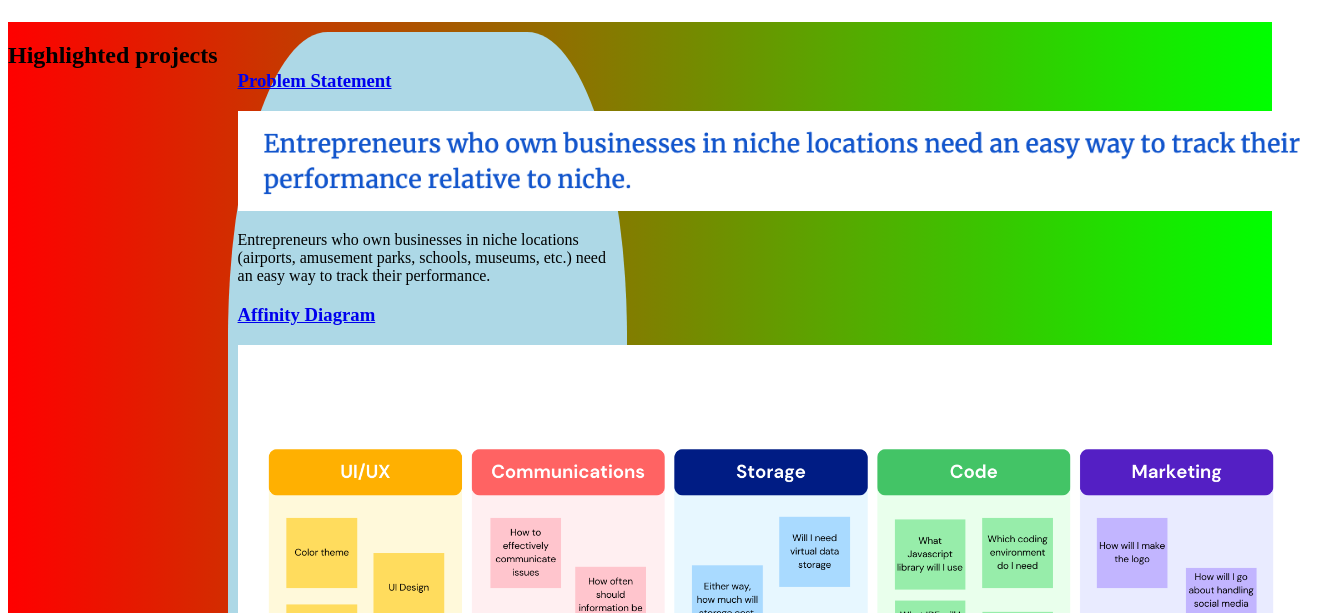
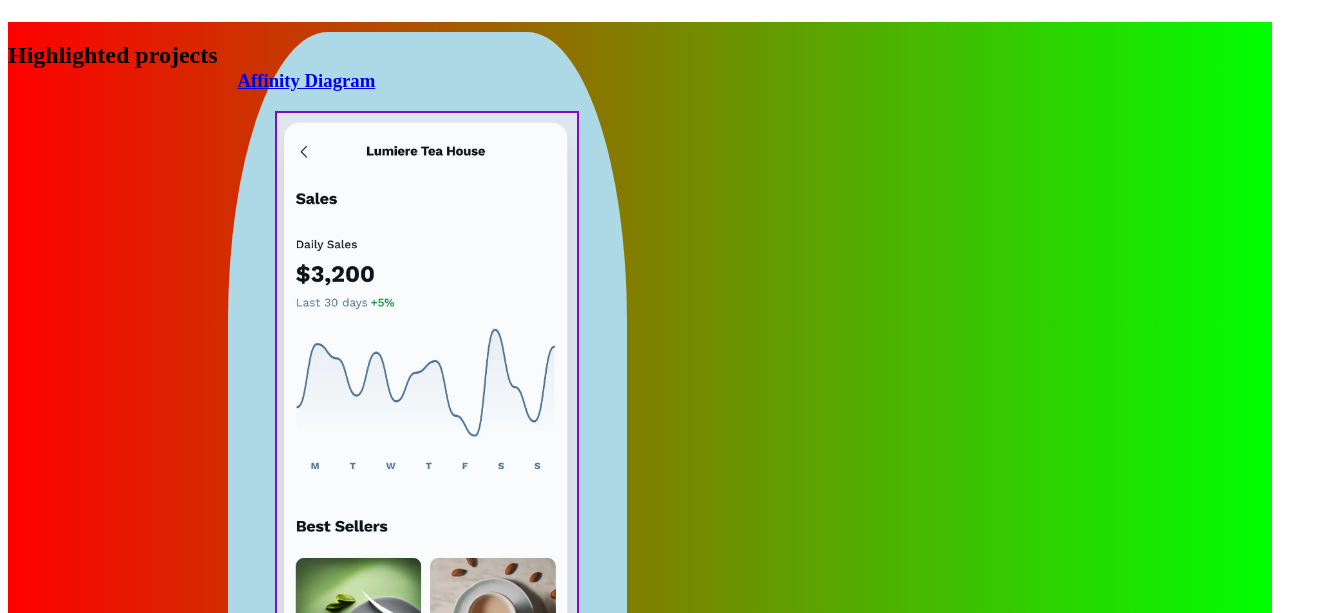
Before and after one commit to AbdoulaA/AbdoulaA, a plain HTML site: page index.html in a window 1280 px wide. Shown: the part 187-800 px from the top of the page, 1322 px wide, since content can reach past the window. Drawn offline with Linux system fonts and the light colour scheme.

Commit message:
sketches

```diff
--- a/index.html
+++ b/index.html
@@ -12,8 +12,10 @@
       <h2>Highlighted projects</h2>
       <!-- Problem Statement Assignment -->
       <section class="project">
-        <a href="files/statement.pdf"><h3>Problem Statement</h3></a>
-        <a href="files/statement.pdf"><img src="images/problem.png" style="height: 100px;"/></a>
+        <!-- <a href="files/statement.pdf"><h3>Problem Statement</h3></a>
+        <a href="files/statement.pdf"
+          ><img src="images/problem.png" style="height: 100px"
+        /></a>
         <p>
           Entrepreneurs who own businesses in niche locations (airports,
           amusement parks, schools, museums, etc.) need an easy way to track
@@ -21,7 +23,7 @@
         </p>
         <a href="files/Affinity_DOC.pdf"><h3>Affinity Diagram</h3></a>
         <a href="files/Affinity_DOC.pdf"
-          ><img src="images/Affinity_IMG.png" style="height: 600px;"
+          ><img src="images/Affinity_IMG.png" style="height: 600px"
         /></a>
         <p>
           The diagram organizes project considerations into five key categories:
@@ -36,6 +38,16 @@
           strategies, and managing social media accounts. Overall, the diagram
           provides a structured overview of essential project components across
           various domains.
+        </p> -->
+
+        <a href="files/Sketches_DOC.pdf"><h3>Affinity Diagram</h3></a>
+        <a href="files/Sketches_DOC.pdf"
+          ><img src="images/Sketches_IMG.png"
+        /></a>
+
+        <p>
+          The mobile app design concept for entrepreneurs includes a Business Owner's Overview screen displaying a list of stores with performance metrics, and each listed by name along with its specific airport or theme park location. The Job Application screen offers a straightforward form for prospective employees to apply to various restaurant locations and upload resumes, while the Store Sales Performance screen provides detailed sales statistics and performance analytics for individual stores, all featuring highlights to maintain a cohesive and vibrant visual identity across the app.
+
         </p>
       </section>
     </div>
--- a/style.css
+++ b/style.css
@@ -26,3 +26,12 @@
   background: lightblue; /* pick a color */
   border-radius: 25%;
 }
+
+.project img{
+  width: 300px;
+  /* height: 300px; */
+  margin: 10px;
+  border: 2px solid rgb(126, 14, 201); /* choose a color */
+  display: block;
+  margin: auto;
+  }
```
Also changed, not shown: images/Sketches_IMG.png (added), 1 other file.
